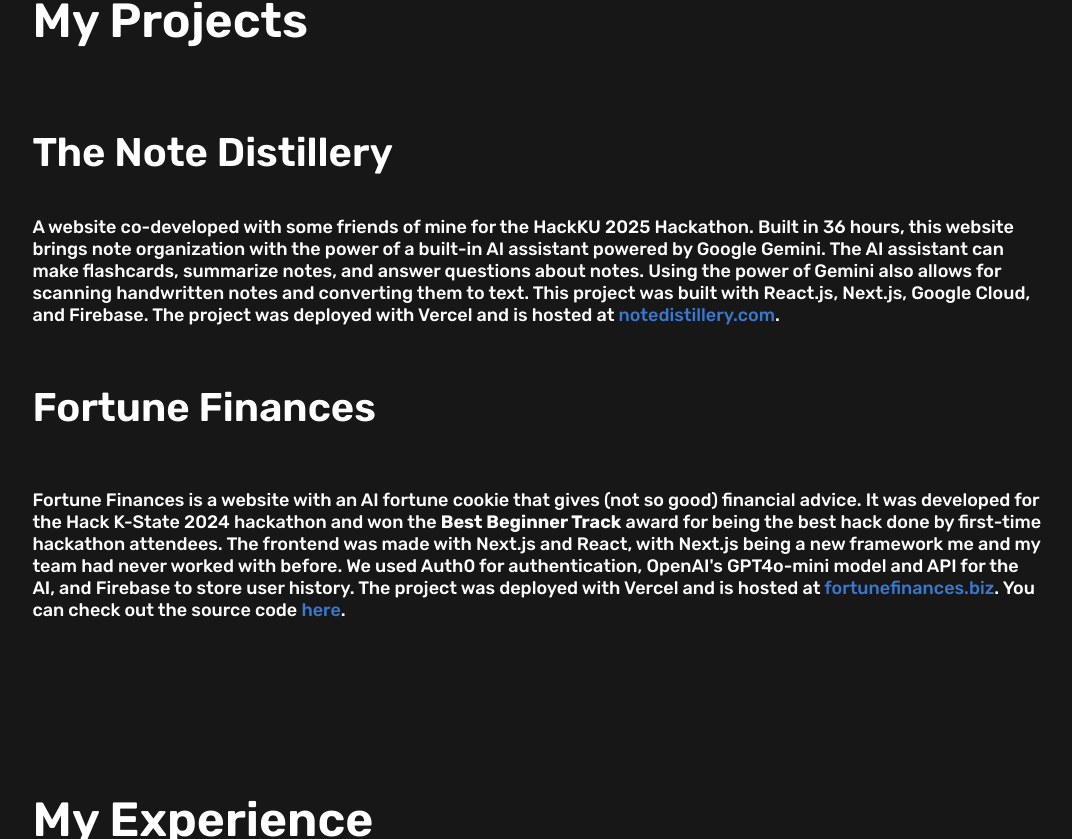
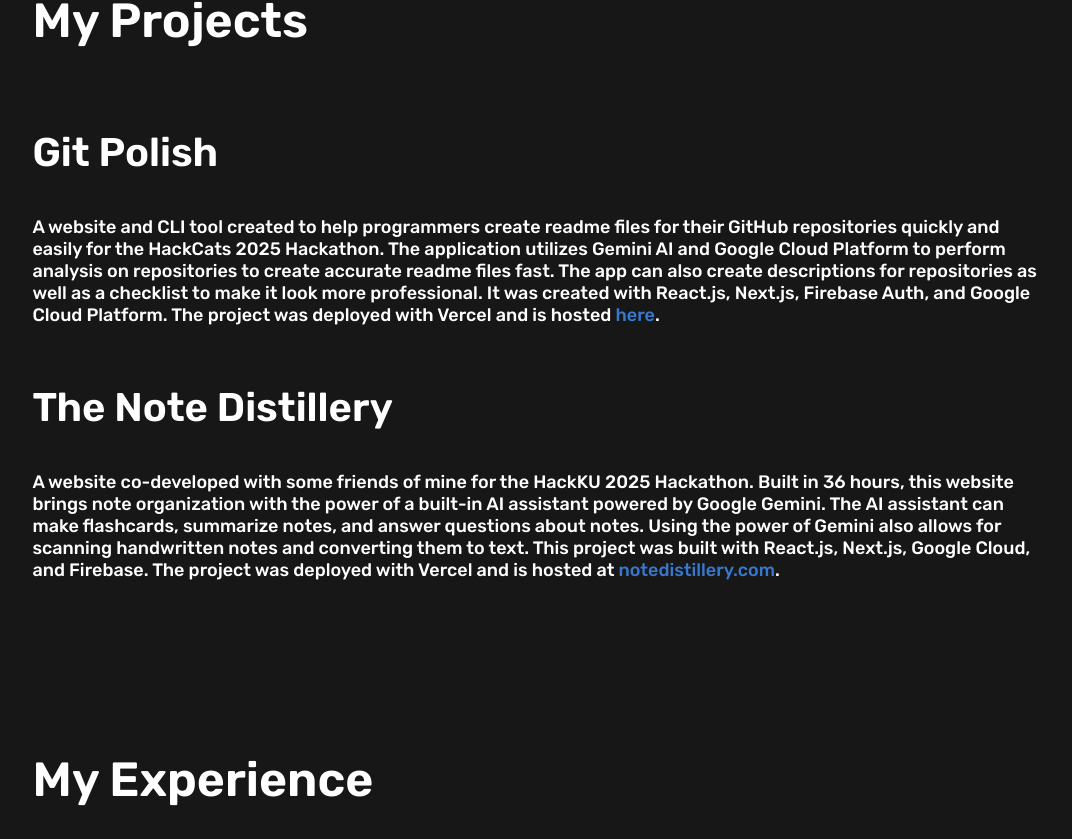
Before and after one commit to jonasbronson/jonasbronson-site, a React (Vite) app: page /#/Code in a window 1280 px wide. Shown: the part 400-1239 px from the top of the page, without its empty margins (102-1174 px from the left). Built offline with nearby package versions, Linux system fonts and the light colour scheme.

Commit message:
update projects

```diff
--- a/src/index.css
+++ b/src/index.css
@@ -387,7 +387,7 @@
 
 .codeProjectsImageContainer{
   display: flex;
-  gap: 2em;
+  gap: 0.5em;
 }
 
 .codeList{
@@ -405,6 +405,12 @@
 
 .codeLanguagesContainer{
 
+}
+
+.codingProjectsDiv{
+  display: block;
+  flex-wrap: nowrap;
+  column-gap: 1em;
 }
 
 .codeExperienceH3{
--- a/src/pages/Code.tsx
+++ b/src/pages/Code.tsx
@@ -31,6 +31,17 @@
                     <h2 className="genH2">My Projects</h2>
                     <div className="codeProjectsContainer">
                         <div className="codeProjectsTextContainer">
+                            <h3 className="genH3">Git Polish</h3>
+                                <p className="genP"> A website and CLI tool created to help programmers create readme files for their GitHub
+                                    repositories quickly and easily for the HackCats 2025 Hackathon. The application utilizes Gemini AI and Google Cloud Platform
+                                    to perform analysis on repositories to create accurate readme files fast. The app can also create descriptions for repositories
+                                    as well as a checklist to make it look more professional. It was created with React.js, Next.js, Firebase Auth, and Google Cloud Platform.
+                                    The project was deployed with Vercel and is hosted <a href="https://git-polish.vercel.app/" style={{textDecoration: "none", color: "#3879cf"}}>here</a>.
+                                </p>
+                        </div>
+                    </div>
+                    <div className="codeProjectsContainer">
+                        <div className="codeProjectsTextContainer">
                             <h3 className="genH3">The Note Distillery</h3>
                             <p className="genP">A website co-developed with some friends of mine for the HackKU 2025 Hackathon. Built in 36 hours, this website brings note
                                 organization with the power of a built-in AI assistant powered by Google Gemini. The AI assistant can make flashcards, summarize notes, and
@@ -38,20 +49,6 @@
                                 built with React.js, Next.js, Google Cloud, and Firebase. The project was deployed with Vercel and is hosted at
                                 <a href="https://notedistillery.com" style={{textDecoration: "none", color: "#3879cf"}}> notedistillery.com</a>.
                             </p>
-                        </div>
-                    </div>
-                    <div className="codeProjectsContainer">
-                        <div className="codeProjectsTextContainer">
-                            <h3 className="genH3">Fortune Finances</h3>
-                            <div className="codeProjectsImageContainer">
-                                <p className="genP">Fortune Finances is a website with an AI fortune cookie that gives (not so good) financial advice. It was developed for the
-                                    Hack K-State 2024 hackathon and won the <strong>Best Beginner Track</strong> award for being the best hack done by first-time hackathon attendees.
-                                    The frontend was made with Next.js and React, with Next.js being a new framework me and my team had never worked with before.
-                                    We used Auth0 for authentication, OpenAI's GPT4o-mini model and API for the AI, and Firebase to store user history.
-                                    The project was deployed with Vercel and is hosted at <a href="https://fortunefinances.biz" style={{textDecoration: "none", color: "#3879cf"}}>fortunefinances.biz</a>.
-                                    You can check out the source code <a href="https://github.com/ThisisJackRyan/FortuneFinances" style={{textDecoration: "none", color: "#3879cf"}}>here</a>.
-                                </p>
-                            </div>
                         </div>
                     </div>
                 </div>
```
